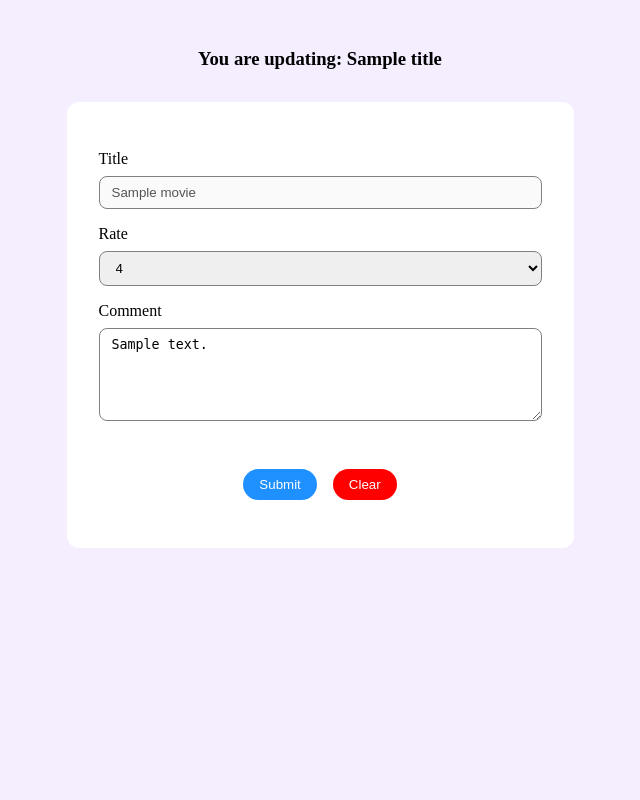
After one commit to Gesifeta/movie, a Python web app: template templates/update_movie_rating.html in a window 1280 px wide. The commit adds this page. Shown: the whole page, without its empty margins (320-960 px from the left). Run offline with Jinja, Linux system fonts and the light colour scheme; the template is opened without the code that fills it: most values are stand-ins (such as "Sample title", 1, 10 or a date in 2020).

Commit message:
added endpoint for rating update

```diff
--- a/static/css/styles.css
+++ b/static/css/styles.css
@@ -52,9 +52,9 @@ p{
 .movies .movie{
     position: relative;
     width: 300px;
-    height: 75%;
     margin: auto;
-
+    box-shadow: 1px 2px 1px  rgba(0,0,0,.29);
+    border-radius: 8px;
 }
 .movie-details{
     background-color: #ffffff;
@@ -80,6 +80,7 @@ p{
     gap: .5rem;
 }
 .movie-lists{
+    padding: 2rem;
     align-self: flex-start;
     display: flex;
     flex-direction: column;
@@ -115,6 +116,13 @@ h1,h2{
 
     color: goldenrod;
 }
+.edit-rating{
+    text-decoration: none;
+    color: dodgerblue;
+    padding: .25rem .5rem;
+    border: .25px solid gold ;
+    border-radius: 8px;
+}
 .details p{
     font-family: arial;
     font-size: 1rem;
@@ -139,7 +147,11 @@ h1,h2{
 }
 .movie img{
     width: 100%;
-     border-radius: 8px;
+    border-radius: 8px
+}
+.movie:hover{
+    width:40%;
+    transition:width 1s ease;
 }
 .movie p{
     position: absolute;
--- a/templates/add_movie_form.html
+++ b/templates/add_movie_form.html
@@ -2,13 +2,13 @@
 <html lang="en">
 <head>
     <meta charset="UTF-8">
-    <title>Add New Movie</title>
+    <title>{{heading}}</title>
     <link rel="stylesheet" href="{{ url_for('static', filename='css/styles.css') }}">
 </head>
 <body>
 <main>
     <div class="container-heading">
-        <h1  style="padding: 1rem 0"><span style="border-bottom:solid 2px dodgerblue;padding-bottom: .5rem">Add</span> New Movie</h1>
+        <h1  style="padding: 1rem 0"><span style="border-bottom:solid 2px dodgerblue;padding-bottom: .5rem">{{heading}}</span></h1>
     </div>
    <div class="movies">
   {% if show_movie_lists %}
--- /dev/null
+++ b/templates/update_movie_rating.html
@@ -0,0 +1,41 @@
+<!DOCTYPE html>
+<html lang="en">
+<head>
+    <meta charset="UTF-8">
+    <title>You are rating: {{movie.title}}</title>
+    <link rel="stylesheet" href="/static/css/styles.css">
+</head>
+<body>
+<main>
+<div class="container-rating">
+ <h3>You are updating: {{title}}</h3>
+<form action="{{url_for('update_movie_rating',title=movie.title)}}" method="POST">
+    <div class="form-control">
+        <label for="title">Title</label>
+        <input type="text" disabled  id="title" name="title" value="{{movie.title}}" placeholder="Enter movie title" required>
+    </div>
+    <div class="form-control">
+        <label for="rate">Rate</label>
+        <select id="rate"  name="rate">
+            <option value="{{movie.average_rating}}">{{movie.average_rating}}</option>
+            <option value="1">⭐</option>
+            <option value="2">⭐⭐</option>
+            <option value="3">⭐⭐⭐</option>
+            <option value="4">⭐⭐⭐⭐</option>
+            <option value="5">⭐⭐⭐⭐⭐</option>
+        </select>
+    </div>
+    <div class="form-control">
+        <label for="comment">Comment</label>
+        <textarea id="comment" name="comment" rows="5"  cols="50">{{movie.comment}}</textarea>
+    </div>
+    <div class="btn-group">
+        <button class="btn-primary" type="submit" value="Submit">Submit</button>
+        <button class="btn-danger" type="reset" value="Reset">Clear</button>
+    </div>
+
+</form>
+    </div>
+    </main>
+</body>
+</html>
```
Also changed, not shown: main.py (+23 -17 lines), templates/index.html (+6 -2 lines), movies.db.
